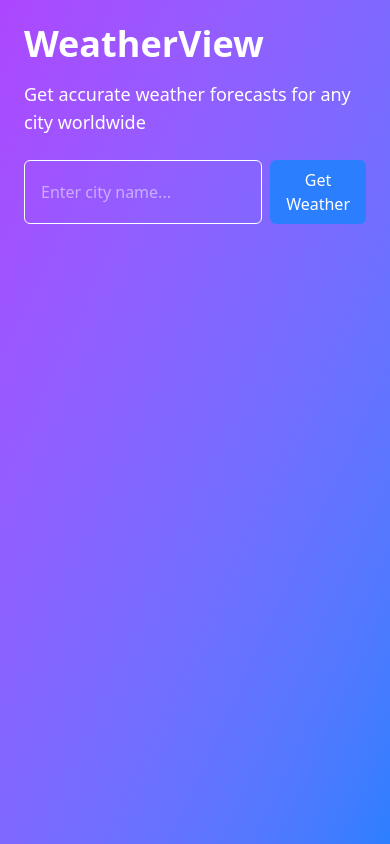
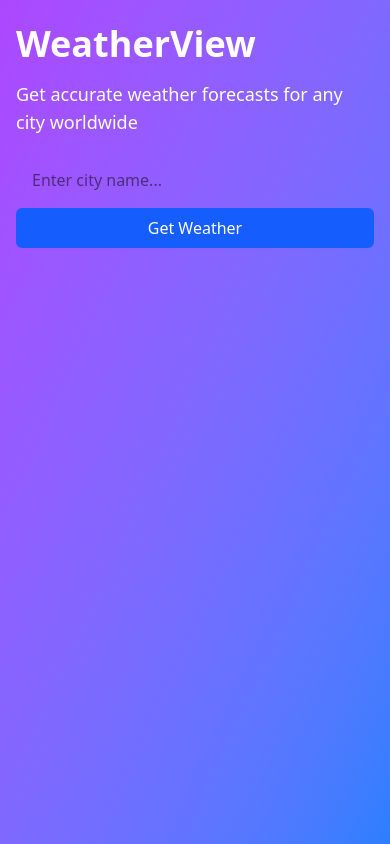
Before and after one commit to Blais2i/weather-dashboard, a React (Vite) app: page / in a window 390 px wide. Built offline with nearby package versions, Linux system fonts and the light colour scheme.

Commit message:
Improve mobile responsiveness with Tailwind classes

```diff
--- a/src/App.jsx
+++ b/src/App.jsx
@@ -58,7 +58,7 @@ function App() {
   };
 
   return (
-    <div className="min-h-screen bg-gradient-to-br from-purple-500 to-blue-500 text-white p-6">
+    <div className="min-h-screen bg-gradient-to-br from-purple-500 to-blue-500 text-white px-4 py-6 sm:px-6 md:px-12">
       <h1 className="text-4xl font-bold mb-4">WeatherView</h1>
       <p className="mb-6 text-lg">Get accurate weather forecasts for any city worldwide</p>
       <SearchBar onSearch={handleSearch} />
--- a/src/components/ForecastCard.jsx
+++ b/src/components/ForecastCard.jsx
@@ -1,6 +1,6 @@
 const ForecastCard = ({ data }) => {
   return (
-    <div className="grid grid-cols-1 md:grid-cols-5 gap-4 mt-6">
+    <div className="grid grid-cols-2 sm:grid-cols-3 md:grid-cols-5 gap-4 mt-6">
       {data.map((item, index) => {
         const date = new Date(item.dt_txt).toLocaleDateString('en-US', {
           weekday: 'short',
--- a/src/components/SearchBar.jsx
+++ b/src/components/SearchBar.jsx
@@ -1,32 +1,36 @@
 import { useState } from 'react';
 
 const SearchBar = ({ onSearch }) => {
-  const [city, setCity] = useState('');
+  const [input, setInput] = useState('');
 
-  const handleSubmit = (e) => {
-    e.preventDefault();
-    if (city.trim()) {
-      onSearch(city.trim());
-      setCity('');
+  const handleSubmit = () => {
+    if (input.trim() !== '') {
+      onSearch(input.trim());
+      setInput('');
     }
   };
 
+  const handleKeyPress = (e) => {
+    if (e.key === 'Enter') handleSubmit();
+  };
+
   return (
-    <form onSubmit={handleSubmit} className="flex gap-2">
+    <div className="flex flex-col sm:flex-row gap-2 mb-6">
       <input
         type="text"
-        value={city}
-        onChange={(e) => setCity(e.target.value)}
         placeholder="Enter city name..."
-        className="px-4 py-2 border rounded-md w-full"
+        value={input}
+        onChange={(e) => setInput(e.target.value)}
+        onKeyPress={handleKeyPress}
+        className="flex-1 px-4 py-2 rounded-md text-black"
       />
       <button
-        type="submit"
-        className="bg-blue-500 text-white px-4 py-2 rounded-md hover:bg-blue-600"
+        onClick={handleSubmit}
+        className="bg-blue-600 text-white px-4 py-2 rounded-md hover:bg-blue-700"
       >
         Get Weather
       </button>
-    </form>
+    </div>
   );
 };
 
```
